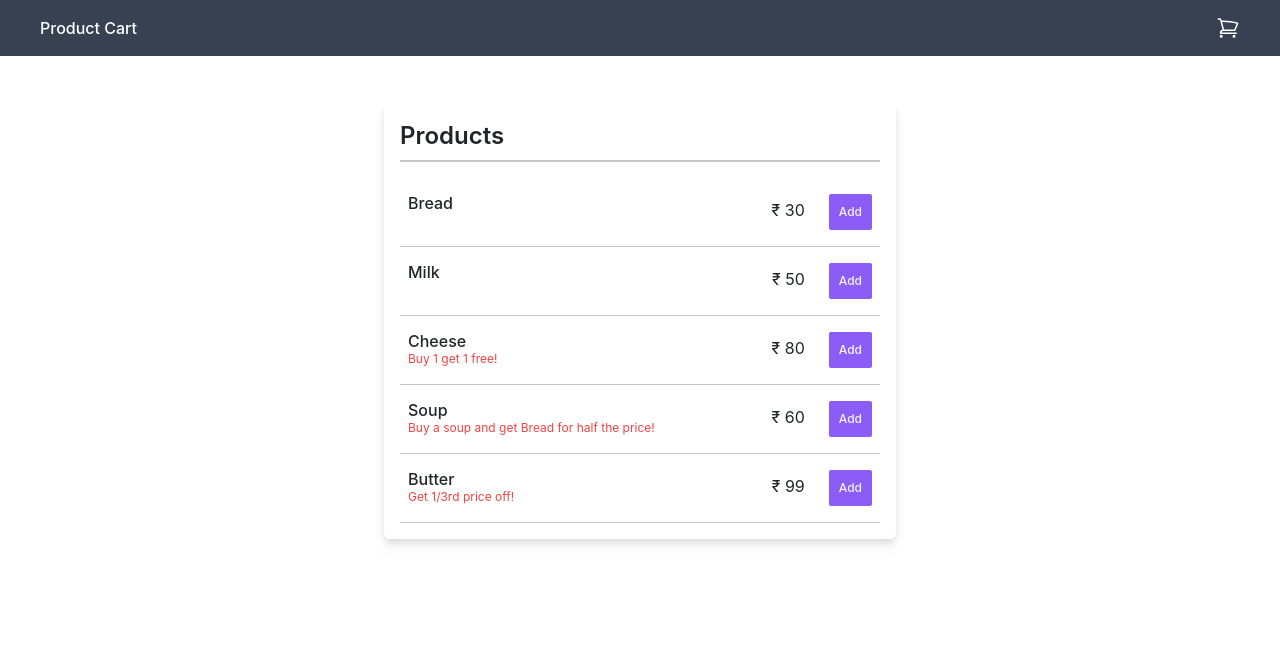
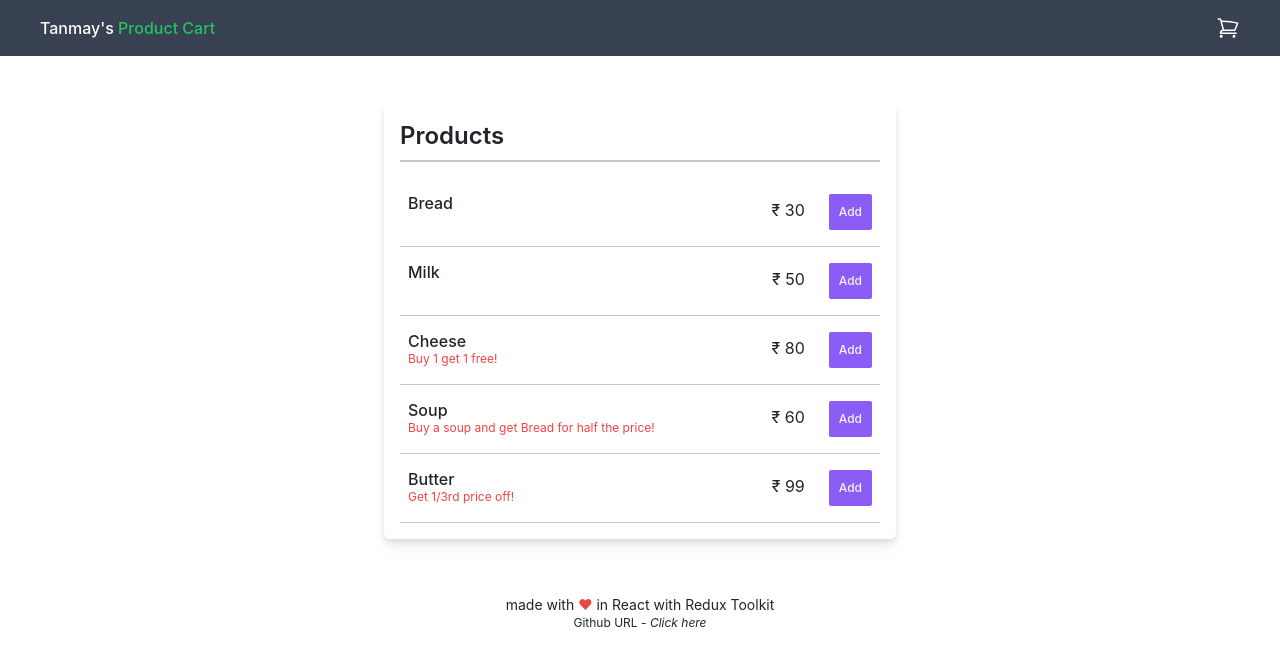
Before and after one commit to TanmayPShinde/products-n-cart, a React (Create React App) app: page / in a window 1280 px wide. Shown: the top 666 px of the page. Built offline with nearby package versions, Linux system fonts and the light colour scheme.

Commit message:
personal branding

```diff
--- a/src/App.js
+++ b/src/App.js
@@ -2,7 +2,7 @@ import { BrowserRouter as Router, Routes, Route } from "react-router-dom";
 import Home from "./pages/home";
 import Cart from "./pages/cart";
 import NotFound from "./pages/notFound";
-// import Footer from "./components/layout/footer";
+import Footer from "./components/layout/footer";
 import Navbar from "./components/layout/navbar";
 
 function App() {
@@ -15,7 +15,7 @@ function App() {
           <Route path="/cart" element={<Cart />} />
           <Route path="/*" element={<NotFound />} />
         </Routes>
-        {/* <Footer /> */}
+        <Footer />
       </Router>
     </>
   );
--- a/src/components/layout/footer/index.jsx
+++ b/src/components/layout/footer/index.jsx
@@ -1,5 +1,23 @@
 const Footer = () => {
-  return <div className="footer">Footere</div>;
+  return (
+    <div className="text-center mt-14 mb-4">
+      <p className="text-sm">
+        made with <span className="text-red-500">❤</span> in React with Redux
+        Toolkit
+      </p>
+      <p className="text-xs">
+        Github URL -{" "}
+        <a
+          href="https://github.com/TanmayPShinde/products-n-cart"
+          rel="noreferrer"
+          target="_blank"
+          className="italic cursor-pointer hover:underline"
+        >
+          Click here
+        </a>
+      </p>
+    </div>
+  );
 };
 
 export default Footer;
--- a/src/components/layout/navbar/index.jsx
+++ b/src/components/layout/navbar/index.jsx
@@ -8,9 +8,11 @@ const Navbar = () => {
     <nav className="bg-gray-700">
       <div className="mx-4 max-w-7xl px-2 sm:px-6 lg:px-8">
         <div className="relative flex h-14 items-center justify-between">
-          <h1 className="text-white block px-2 py-2 text-base font-medium">
-            Product Cart
-          </h1>
+          <Link to="/">
+            <h1 className="text-white block px-2 py-2 text-base font-medium">
+              Tanmay's <span className="text-green-500">Product Cart</span>
+            </h1>
+          </Link>
 
           <Link to="/cart">
             <div className="px-2 py-1 sm:px-6 lg:px-8 text-white rounded-md hover:bg-slate-600">
```
